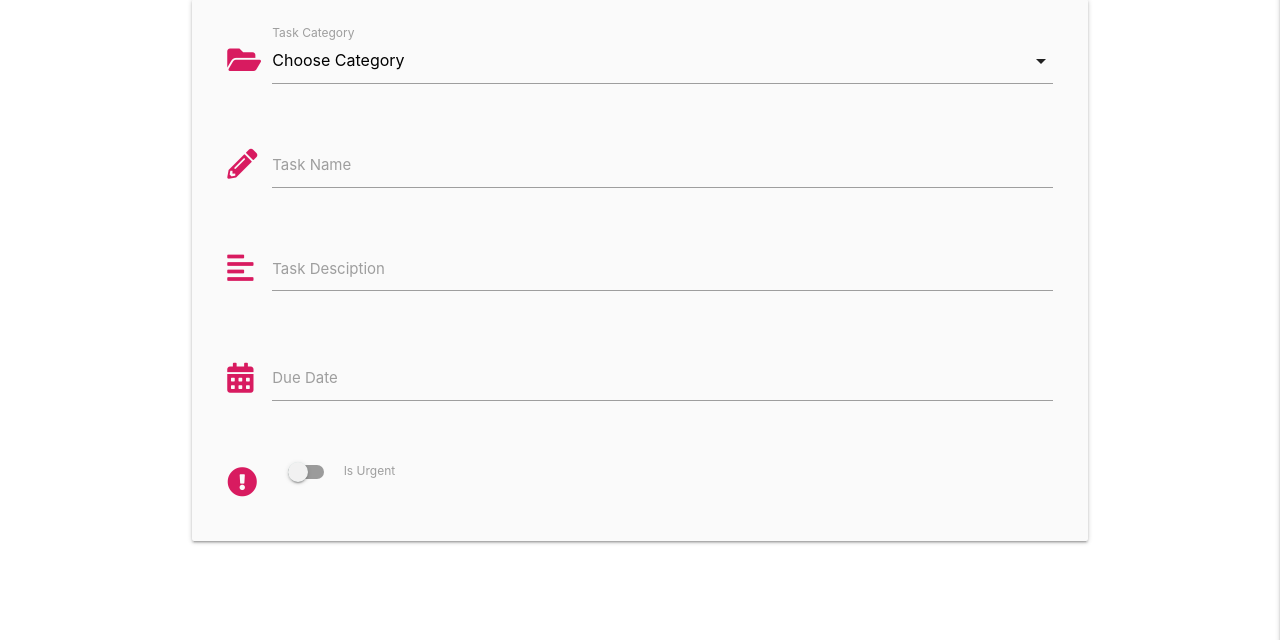
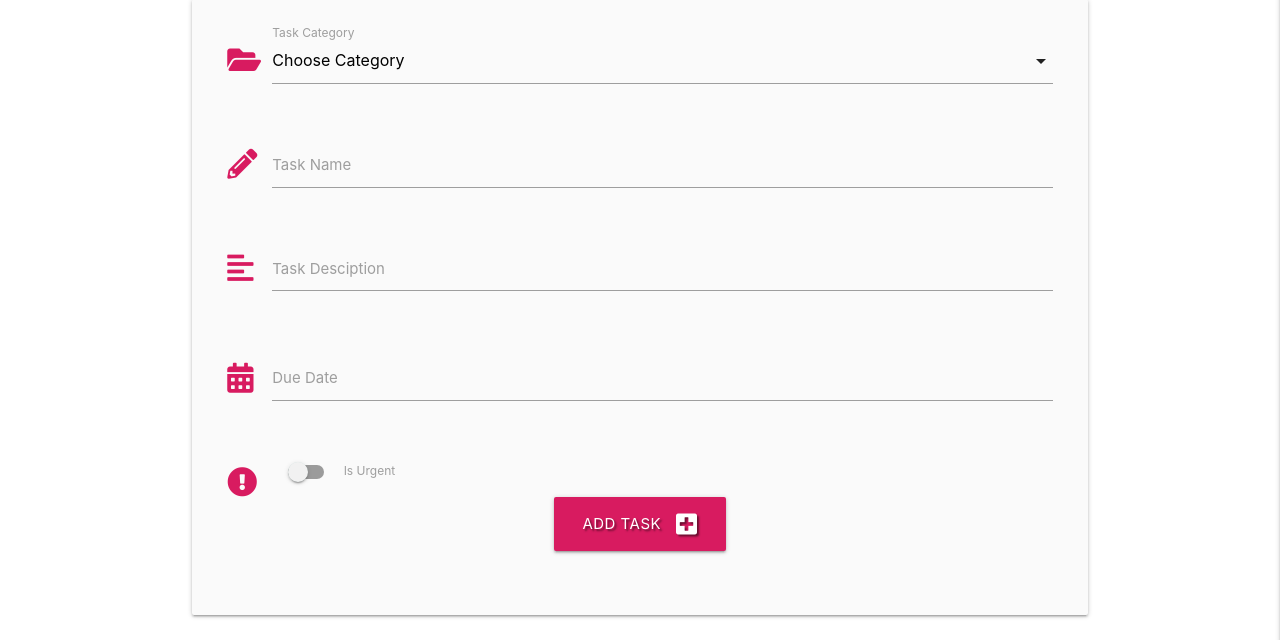
Before and after one commit to Lucyjpjones/task-manager-new, a Flask app: page /add_task in a window 1280 px wide. Shown: the part 160-800 px from the top of the page. Run offline with Flask 2, Linux system fonts and the light colour scheme; data that the repository does not hold is empty; some libraries are stand-ins or nearby versions.

Commit message:
Allow user to submit task to db

```diff
--- a/app.py
+++ b/app.py
@@ -96,8 +96,22 @@ def logout():
     return redirect(url_for("login"))
 
 
-@app.route("/add_task")
+@app.route("/add_task", methods=["GET", "POST"])
 def add_task():
+    if request.method == "POST":
+        is_urgent = "on" if request.form.get("is_urgent") else "off"
+        task = {
+            "category_name": request.form.get("category_name"),
+            "task_name": request.form.get("task_name"),
+            "task_description": request.form.get("task_description"),
+            "is_urgent": is_urgent,
+            "due_date": request.form.get("due_date"),
+            "created_by": session["user"]
+        }
+        mongo.db.tasks.insert_one(task)
+        flash("Task Successfully Added")
+        return redirect(url_for("get_tasks"))
+
     categories = mongo.db.categories.find().sort("category_name", 1)
     return render_template("add_task.html", categories=categories)
 
--- a/templates/add_task.html
+++ b/templates/add_task.html
@@ -3,7 +3,8 @@
 <h3 class="pink-text text-darken-1 center-align">Add Task</h3>
 
 <div class="row card-panel grey lighten-5">
-  <form class="col s12" method="POST" action="">
+  <form class="col s12" method="POST" action="{{ url_for('add_task') }}">
+    <!-- category selection -->
     <div class="row">
       <div class="input-field col s12">
         <i class="fas fa-folder-open prefix pink-text text-darken-1"></i>
@@ -15,12 +16,15 @@
         >
           <option value="" disabled selected>Choose Category</option>
           {% for category in categories %}
-            <option value="{{ category.category_name }}">{{ category.category_name }}</option>
+          <option value="{{ category.category_name }}"
+            >{{ category.category_name }}</option
+          >
           {% endfor %}
         </select>
         <label for="category_name">Task Category</label>
       </div>
     </div>
+    <!-- task name -->
     <div class="row">
       <div class="input-field col s12">
         <i class="fas fa-pencil-alt prefix pink-text text-darken-1"></i>
@@ -36,6 +40,7 @@
         <label for="task_name">Task Name</label>
       </div>
     </div>
+    <!-- task description -->
     <div class="row">
       <div class="input-field col s12">
         <i class="fas fa-align-left prefix pink-text text-darken-1"></i>
@@ -50,6 +55,7 @@
         <label for="task_description">Task Desciption</label>
       </div>
     </div>
+    <!-- due date picker -->
     <div class="row">
       <div class="input-field col s12">
         <i class="fas fa-calendar-alt prefix pink-text text-darken-1"></i>
@@ -63,6 +69,7 @@
         <label for="due_date">Due Date</label>
       </div>
     </div>
+    <!-- is urgent toggle -->
     <div class="row">
       <div class="input-field col s12">
         <div class="switch">
@@ -76,6 +83,14 @@
           </label>
         </div>
       </div>
+      <!-- submit button -->
+      <div class="row">
+        <div class="col s12 center-align">
+          <button type="submit" class="btn-large pink darken-1 text-shadow">
+            Add Task <i class="fas fa-plus-square right"></i>
+          </button>
+        </div>
+      </div>
     </div>
   </form>
 </div>
--- a/templates/tasks.html
+++ b/templates/tasks.html
@@ -1,6 +1,7 @@
 {% extends "base.html" %}
 {% block content %}
 
+<h3 class="pink-text text-darken-1 center-align">All Tasks</h3>
 
 <ul class="collapsible">
   {% for task in tasks %}
@@ -16,6 +17,7 @@
     <div class="collapsible-body">
       <strong>{{ task.category_name }}</strong>
       <p>{{ task.task_description }}</p>
+      <p><em>by: {{ task.created_by }}</em></p>
     </div>
   </li>
   {% endfor %}
```
